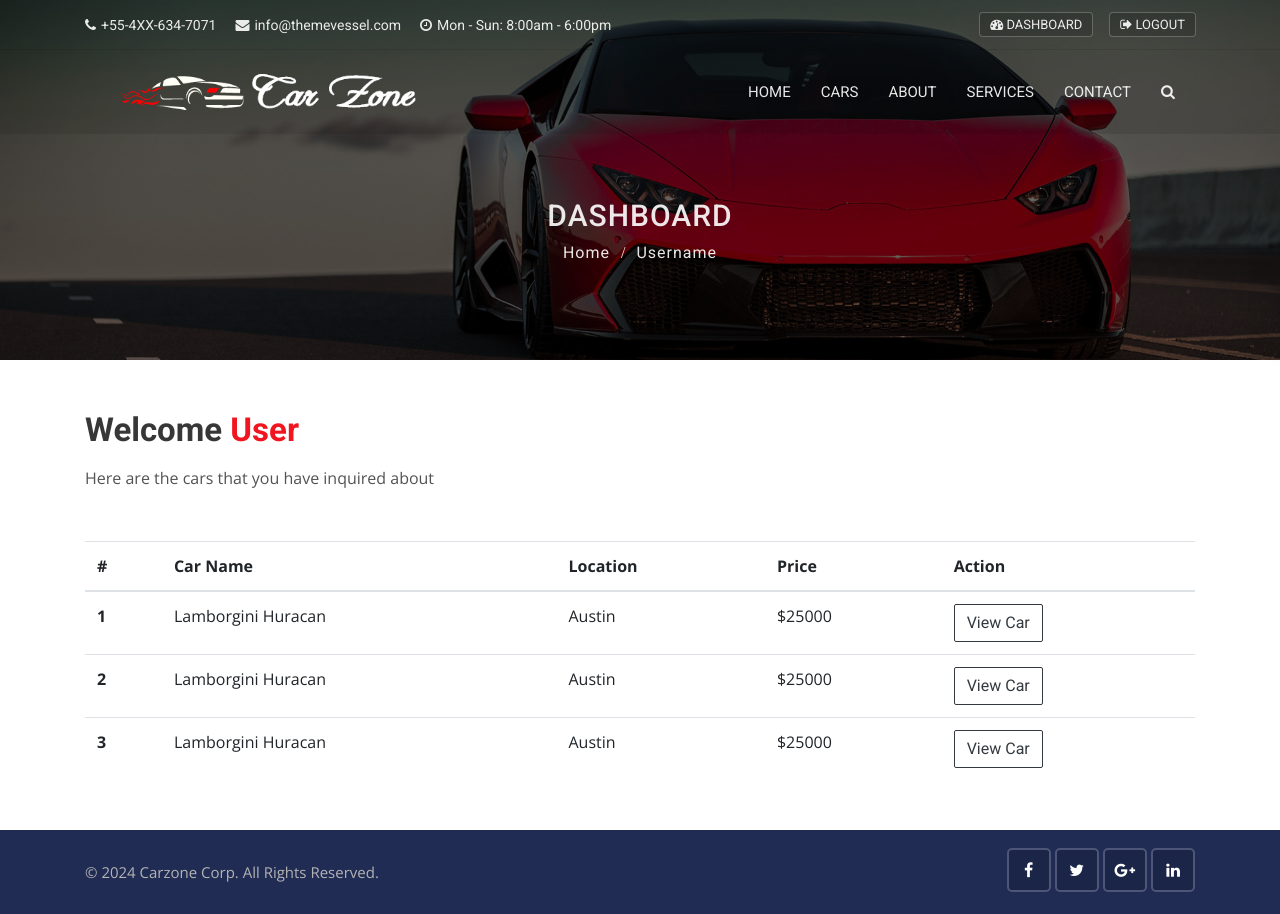
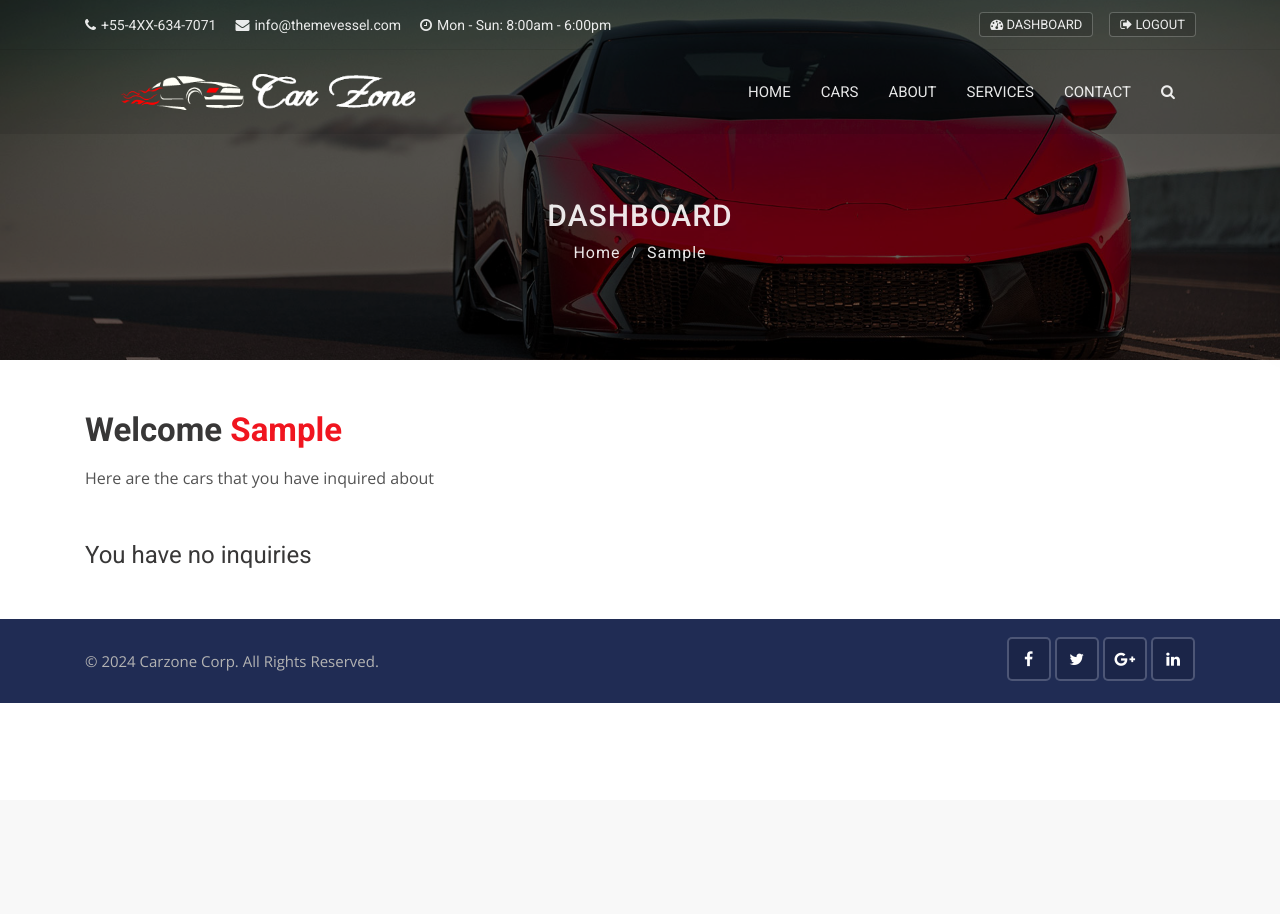
Before and after one commit to ariz565/The-Showroom, a Django app: page /accounts/dashboard in a window 1280 px wide. After the commit the page ends 703 px from the top, so only its background shows below. Run offline with Django 4.2, Linux system fonts and the light colour scheme; the visitor is signed in with stand-in values (Sample User, id 1); some libraries are stand-ins or nearby versions.

Commit message:
fixed few bugs

```diff
--- a/accounts/views.py
+++ b/accounts/views.py
@@ -1,6 +1,8 @@
 from django.shortcuts import render, redirect
 from django.contrib import messages,auth
 from django.contrib.auth.models import User
+from django.contrib.auth.decorators import login_required
+from contacts.models import Contact
 
 # Create your views here.
 
@@ -57,8 +59,13 @@ def register(request):
     else:
         return render(request, 'accounts/register.html')
 
+@login_required(login_url='login')
 def dashboard(request):
-    return render(request, 'accounts/dashboard.html')
+    user_inquiry=Contact.objects.order_by('-create_date').filter(user_id=request.user.id)
+    data= {
+        'inquiry': user_inquiry,
+    }
+    return render(request, 'accounts/dashboard.html',data)
 
 def logout(request):
     if request.method == 'POST':
--- a/cars/models.py
+++ b/cars/models.py
@@ -60,9 +60,8 @@ class Car(models.Model):
         ('WY', 'Wyoming'),
     )
 
-    year_choice = []
-    for r in range(2000, (datetime.now().year+1)):
-        year_choice.append((r,r))
+    year_choice = [(r, r) for r in range(2000, datetime.now().year + 1)]
+
 
     features_choices = (
         ('Cruise Control', 'Cruise Control'),
@@ -103,6 +102,7 @@ class Car(models.Model):
     car_photo_3 = models.ImageField(upload_to='photos/%Y/%m/%d/', blank=True)
     car_photo_4 = models.ImageField(upload_to='photos/%Y/%m/%d/', blank=True)
     # features = MultiSelectField(choices=features_choices)
+
     body_style = models.CharField(max_length=100)
     engine = models.CharField(max_length=100)
     transmission = models.CharField(max_length=100)
--- a/contacts/views.py
+++ b/contacts/views.py
@@ -37,7 +37,7 @@ def inquiry(request):
         send_mail(
                 'New Car Inquiry',
                 'You have a new inquiry for the car ' + car_title + '. Please login to your admin panel for more info.',
-                'rathan.kumar049@gmail.com',
+                'xyz@gmail.com',
                 [admin_email],
                 fail_silently=False,
             )
--- a/templates/accounts/dashboard.html
+++ b/templates/accounts/dashboard.html
@@ -1,6 +1,6 @@
-{% extends "base.html" %} {% block title %} | Dashboard {% endblock %}
+{% extends 'base.html' %} {% block title %} | Dashboard {% endblock %}
 <!--  -->
-{% block content %} {% load static %}
+{% block content %}
 
 <!-- Sub banner start -->
 <div class="sub-banner overview-bgi">
@@ -8,8 +8,8 @@
     <div class="breadcrumb-areas">
       <h1>Dashboard</h1>
       <ul class="breadcrumbs">
-        <li><a href="index.html">Home</a></li>
-        <li class="active">Username</li>
+        <li><a href="{% url 'home' %}">Home</a></li>
+        <li class="active">{{user.first_name}}</li>
       </ul>
     </div>
   </div>
@@ -21,43 +21,40 @@
 <div class="container mt-50 mb-50">
   {% include 'includes/messages.html' %}
   <div class="main-title" style="text-align: left !important">
-    <h1>Welcome <span>User</span></h1>
+    <h1>Welcome <span>{{user.first_name}}</span></h1>
     <p>Here are the cars that you have inquired about</p>
   </div>
+  {% if inquiries %}
   <table class="table table-hover">
     <thead>
       <tr>
         <th scope="col">#</th>
         <th scope="col">Car Name</th>
         <th scope="col">Location</th>
-        <th scope="col">Price</th>
         <th scope="col">Action</th>
       </tr>
     </thead>
     <tbody>
+      {% for inquiry in inquiries %}
       <tr>
+        <!-- <th scope="row">{{ forloop.counter }}</th> -->
         <th scope="row">1</th>
-        <td>Lamborgini Huracan</td>
-        <td>Austin</td>
-        <td>$25000</td>
-        <td><a href="#" class="btn btn-outline-dark">View Car</a></td>
+        <td>{{inquiry.car_title}}</td>
+        <td>{{inquiry.city}}</td>
+        <td>
+          <a
+            href="{% url 'car_detail' inquiry.car_id %}"
+            class="btn btn-outline-dark"
+            >View Car</a
+          >
+        </td>
       </tr>
-      <tr>
-        <th scope="row">2</th>
-        <td>Lamborgini Huracan</td>
-        <td>Austin</td>
-        <td>$25000</td>
-        <td><a href="#" class="btn btn-outline-dark">View Car</a></td>
-      </tr>
-      <tr>
-        <th scope="row">3</th>
-        <td>Lamborgini Huracan</td>
-        <td>Austin</td>
-        <td>$25000</td>
-        <td><a href="#" class="btn btn-outline-dark">View Car</a></td>
-      </tr>
+      {% endfor %}
     </tbody>
   </table>
+  {% else %}
+  <h4>You have no inquiries</h4>
+  {% endif %}
 </div>
 
 <!--   Dashboard End   -->
```
Also changed, not shown: carzone/settings.py (+7 -0 lines), pages/views.py (+26 -1 lines), templates/admin/base_site.html (added, +14 -0 lines), templates/pages/contact.html (+13 -8 lines).
